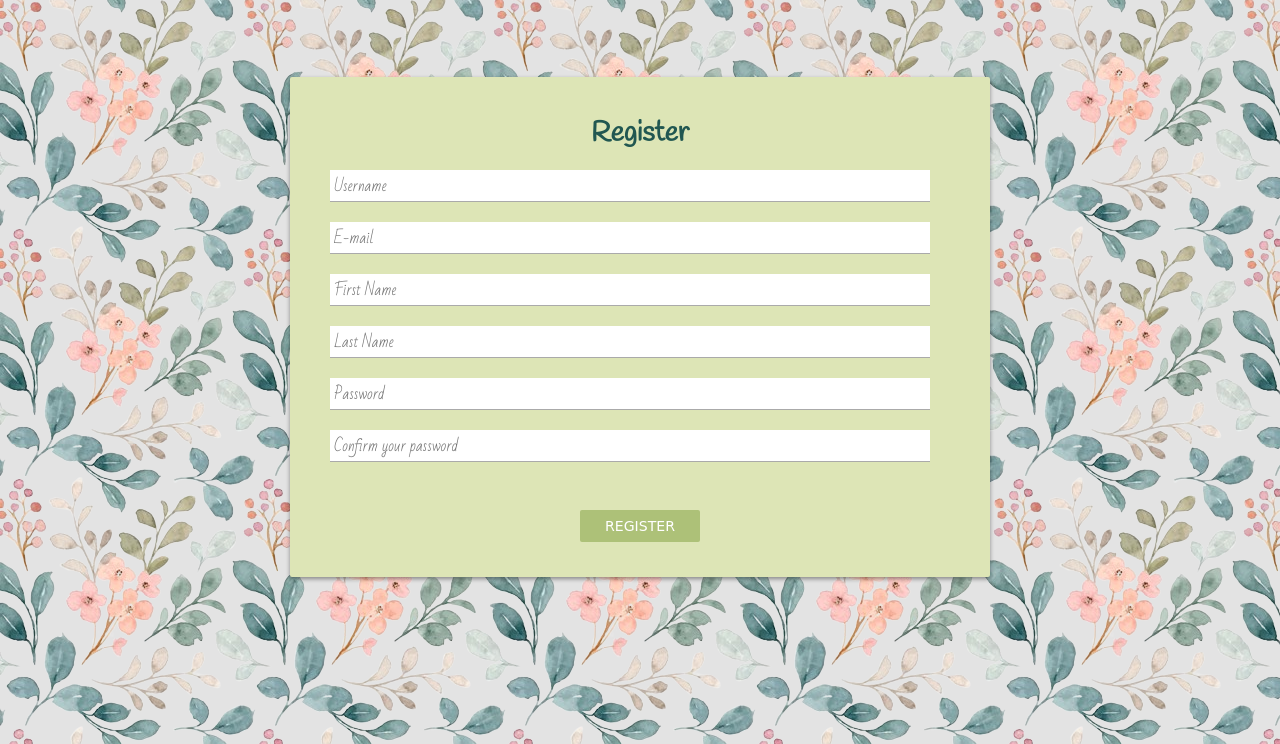
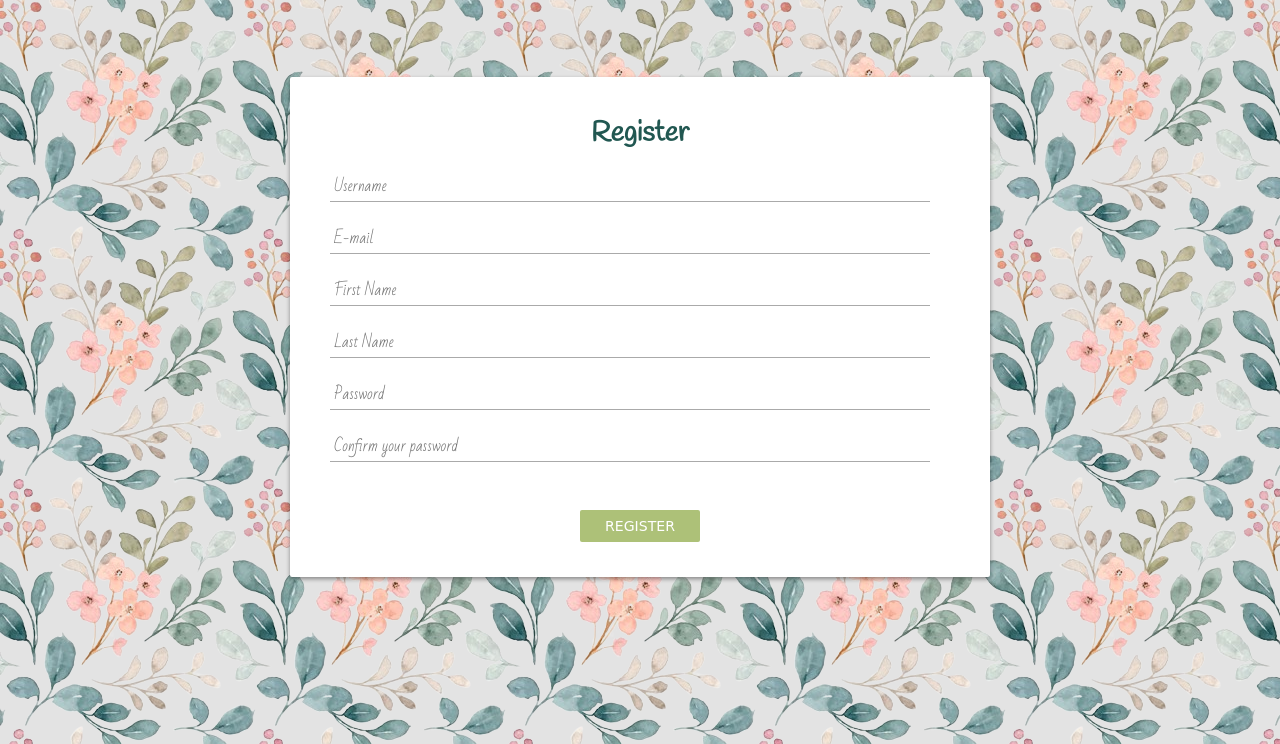
Before and after one commit to ao994/plant-pals, a Django app: page /register/ in a window 1280 px wide. Shown: the part 56-800 px from the top of the page. Run offline with Django 3.2, Linux system fonts and the light colour scheme; some libraries are stand-ins or nearby versions; some web fonts are replaced.

Commit message:
Update sign_up.css

```diff
--- a/Code/plant-pals/static/profile_of_user/sign_up.css
+++ b/Code/plant-pals/static/profile_of_user/sign_up.css
@@ -40,6 +40,7 @@ body {
   width: 700px;
   height: 500px;
   background:#DDE5B6;
+  background:#FFF;
   border-radius: 2px;
   box-shadow: 0 2px 4px rgba(0, 0, 0, 0.4);
 }
```
